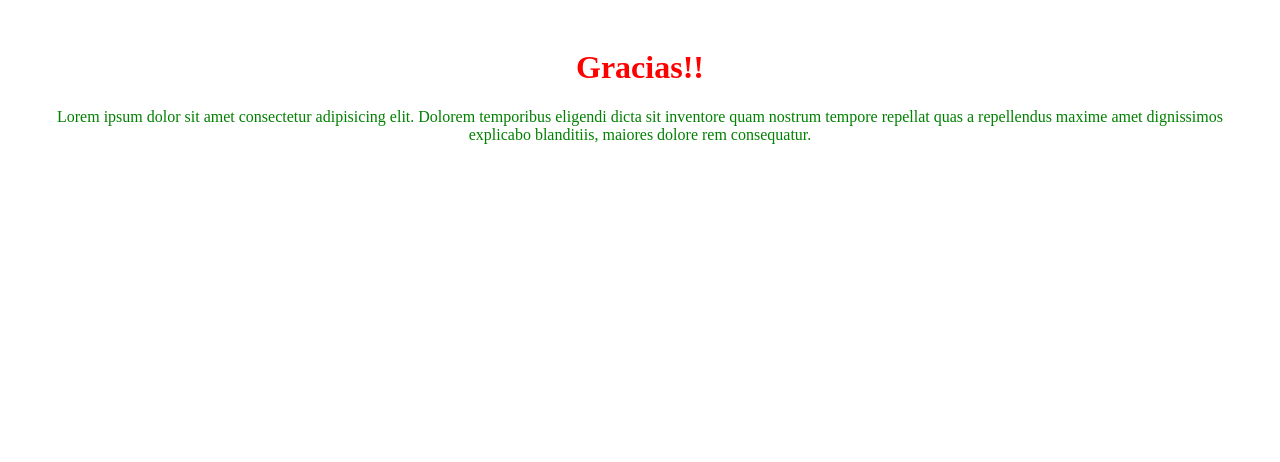
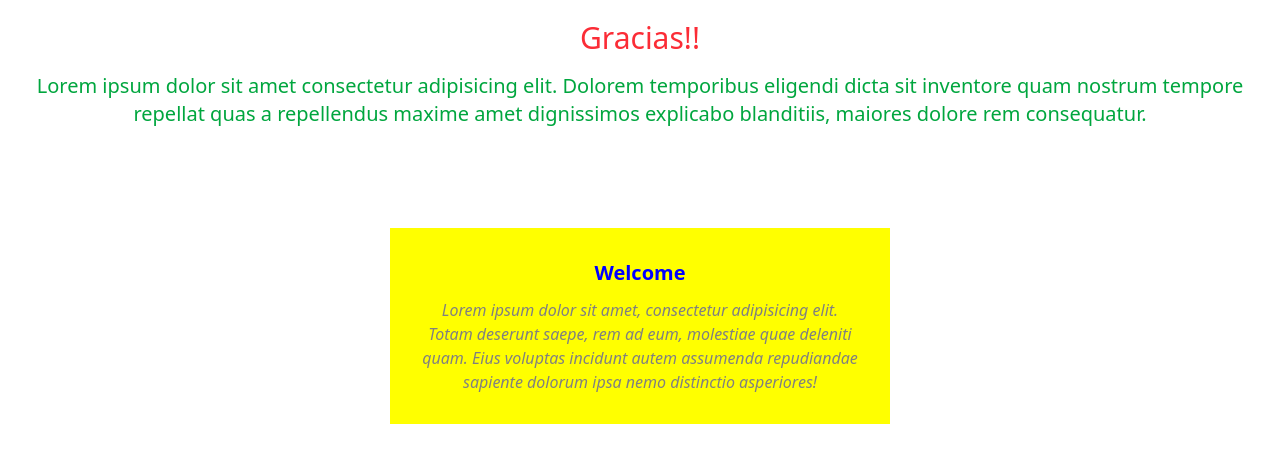
Before and after one commit to luptiwahyu/weather-bravo, a Vue app: page / in a window 1280 px wide. Shown: the top 462 px of the page. Built offline with nearby package versions, Linux system fonts and the light colour scheme; the HTML template or start-up script is replaced by a standard one.

Commit message:
feat: add tailwindcss

```diff
--- a/package.json
+++ b/package.json
@@ -13,6 +13,8 @@
     "format": "prettier --write src/"
   },
   "dependencies": {
+    "@tailwindcss/vite": "^4.1.4",
+    "tailwindcss": "^4.1.4",
     "vue": "^3.5.13"
   },
   "devDependencies": {
--- a/src/App.vue
+++ b/src/App.vue
@@ -10,6 +10,7 @@ setTimeout(() => {
 
 <template>
   <div>
+    <div>
       <h1>{{ title }}</h1>
       <p>
         Lorem ipsum dolor sit amet consectetur adipisicing elit. Dolorem temporibus eligendi dicta sit inventore quam
@@ -17,10 +18,41 @@ setTimeout(() => {
         consequatur.
       </p>
     </div>
+
+    <div class="welcome">
+      <div class="welcome__title">Welcome</div>
+      <div class="welcome__description">
+        Lorem ipsum dolor sit amet, consectetur adipisicing elit. Totam deserunt saepe, rem ad eum, molestiae quae deleniti quam. Eius voluptas incidunt autem assumenda repudiandae sapiente dolorum ipsa nemo distinctio asperiores!
+      </div>
+    </div>
+  </div>
 </template>
 
 <style scoped>
+@reference '@/assets/styles/main.css';
+
 p {
-  color: green;
+  @apply text-xl text-green-600;
+}
+
+.welcome {
+  width: 500px;
+  background-color: yellow;
+  margin-top: 100px;
+  margin-left: auto;
+  margin-right: auto;
+  padding: 30px;
+}
+
+.welcome__title {
+  font-size: 20px;
+  font-weight: bold;
+  margin-bottom: 10px;
+  color: blue;
+}
+
+.welcome__description {
+  color: gray;
+  font-style: italic;
 }
 </style>
--- a/src/assets/styles/main.css
+++ b/src/assets/styles/main.css
@@ -1,5 +1,6 @@
 @import './base.css';
+@import 'tailwindcss';
 
 h1 {
-  color: red;
+  @apply text-3xl text-red-500 mb-4;
 }
--- a/vite.config.ts
+++ b/vite.config.ts
@@ -3,12 +3,14 @@ import { fileURLToPath, URL } from 'node:url'
 import { defineConfig } from 'vite'
 import vue from '@vitejs/plugin-vue'
 import vueDevTools from 'vite-plugin-vue-devtools'
+import tailwindcss from '@tailwindcss/vite'
 
 // https://vite.dev/config/
 export default defineConfig({
   plugins: [
     vue(),
     vueDevTools(),
+    tailwindcss(),
   ],
   resolve: {
     alias: {
```
Also changed, not shown: 1 other file (tests, documents, lock files or other folders). Lines whose indentation alone changed are shown as unchanged.
